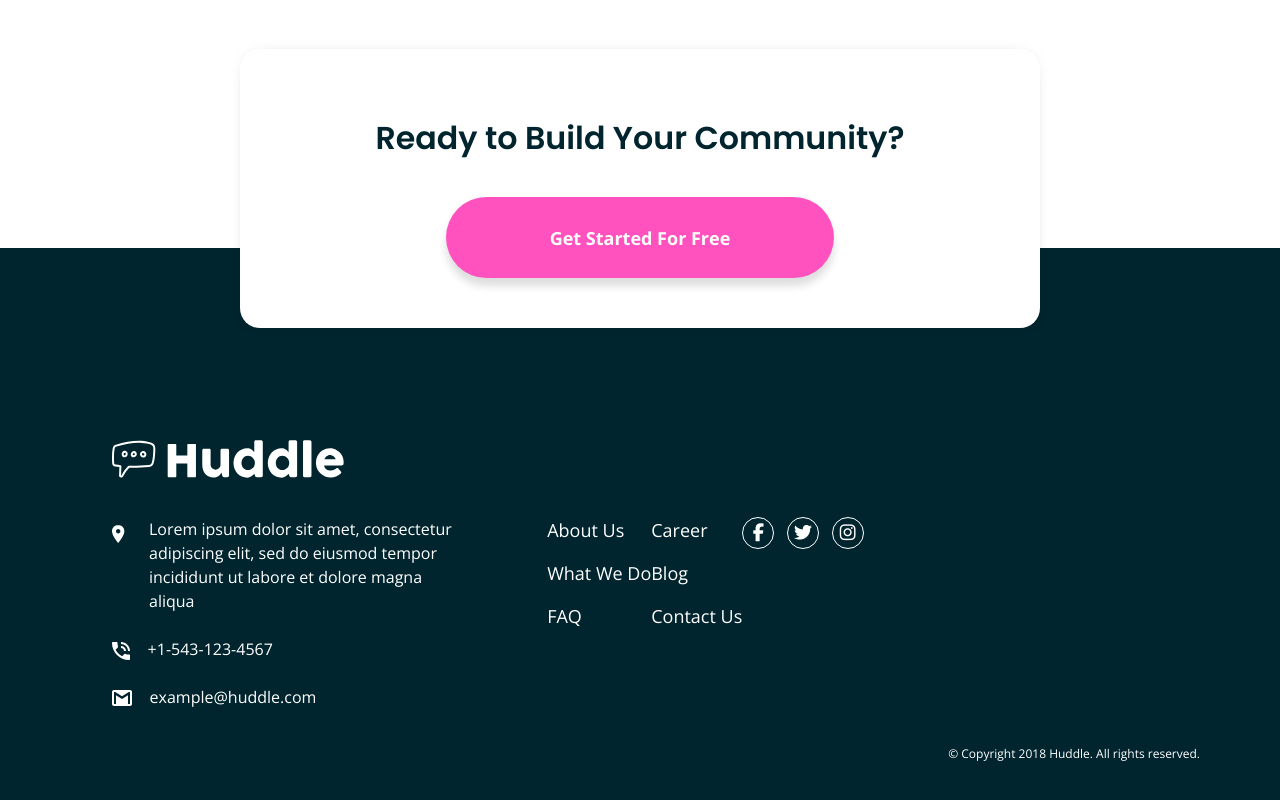
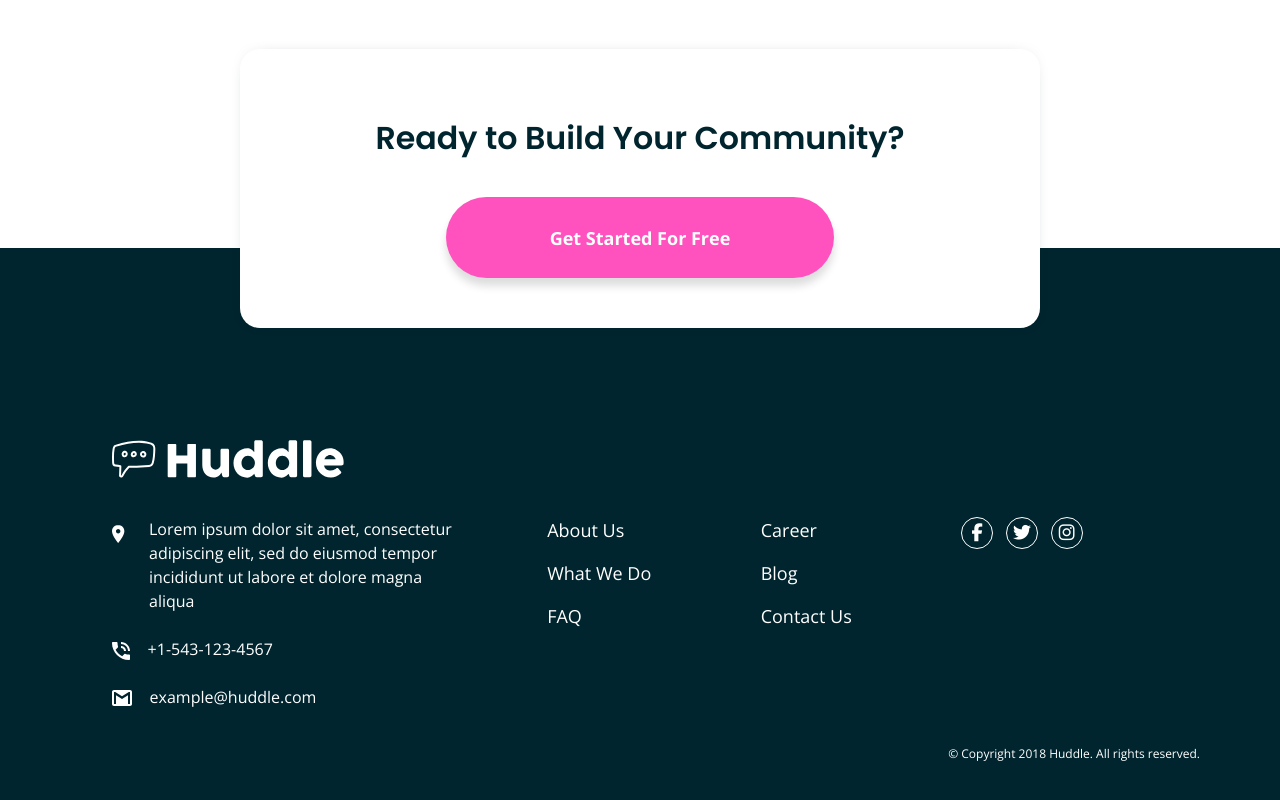
Before and after one commit to blue-keyboard/huddle-landing-page-frontendmentor, a plain HTML site: page index.html in a window 1280 px wide. Shown: the part 2234-3034 px from the top of the page. Drawn offline with nearby package versions, Linux system fonts and the light colour scheme.

Commit message:
minor fix footer

```diff
--- a/dist/css/main.css
+++ b/dist/css/main.css
@@ -378,6 +378,9 @@ a {
   }
   .footer__container > * {
     margin: 0;
+    -webkit-box-flex: 1;
+        -ms-flex-positive: 1;
+            flex-grow: 1;
   }
   .footer__container--addressetc {
     font-size: 16px;
--- a/dist/scss/_responsive.scss
+++ b/dist/scss/_responsive.scss
@@ -89,7 +89,10 @@
 
         &__container {
             flex-direction: row;
-            > * { margin: 0; }
+            > * {
+                margin: 0;
+                flex-grow: 1;
+            }
 
             &--addressetc {
                 font-size: 16px;
```
Also changed, not shown: 1 other file.
